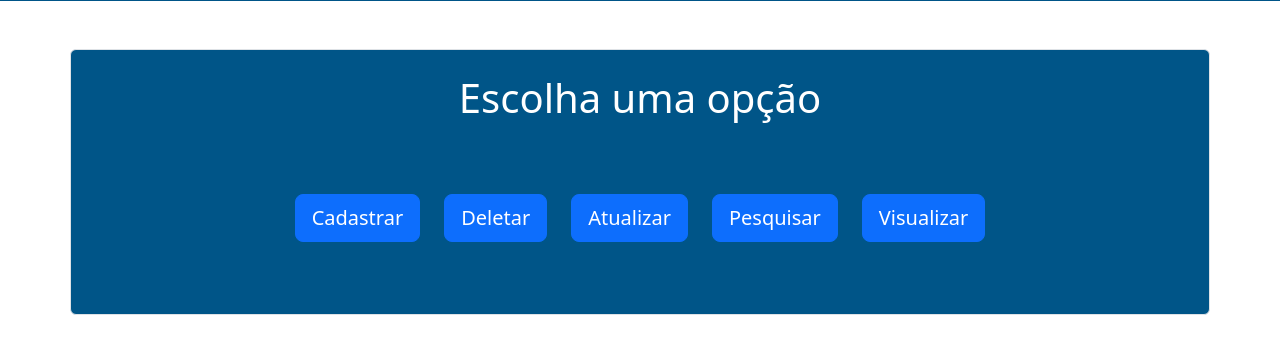
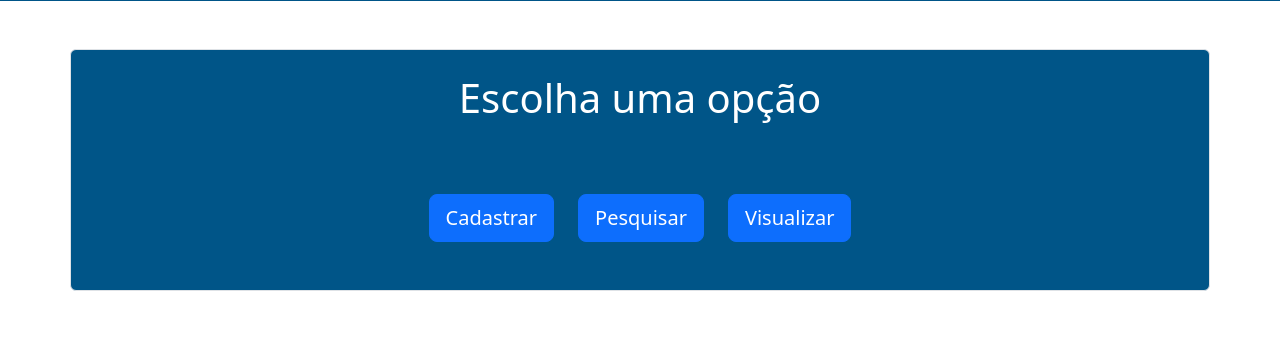
Before and after one commit to andreportol/ExercicioDjango, a Django app: page / in a window 1280 px wide. Shown: the part 227-581 px from the top of the page. Run offline with Django 4.2, Linux system fonts and the light colour scheme; some libraries are stand-ins or nearby versions.

Commit message:
Realizada a configuração do editarCadastro.

```diff
--- a/core/templates/complementodados.html
+++ b/core/templates/complementodados.html
@@ -114,6 +114,12 @@
                 </table>
             </div>
         </div>
+        <div class="row">
+            <div class="col mb-3">
+                <a class="btn btn-primary mt-3" href="{% url 'index' %}" role="button">Voltar</a>
+                <a class="btn btn-danger mt-3 mx-4" href="{% url 'editarCadastro' cadastro.id %}" role="button">Editar</a>
+            </div>
+        </div>
     </div>
 </body>
 
--- a/core/templates/index.html
+++ b/core/templates/index.html
@@ -45,16 +45,10 @@
             <div class="col">
                 <a class="btn btn-lg btn-primary mt-3" href="{% url 'cadastrar' %}" role="button">Cadastrar</a>
             </div>
-            <div class="col pb-4">
-                <a class="btn btn-lg btn-primary mt-3" href="{% url 'deletar' %}" role="button">Deletar</a>
-            </div>
-            <div class="col pb-4">
-                <a class="btn btn-lg btn-primary mt-3" href="{% url 'atualizar' %}" role="button">Atualizar</a>
-            </div>
-            <div class="col pb-4">
+            <div class="col">
                 <a class="btn btn-lg btn-primary mt-3" href="{% url 'pesquisar' %}" role="button">Pesquisar</a>
             </div>
-            <div class="col pb-4">
+            <div class="col">
                 <a class="btn btn-lg btn-primary mt-3" href="{% url 'visualizarDados' %}" role="button">Visualizar</a>
             </div>
         </div>
--- a/core/urls.py
+++ b/core/urls.py
@@ -1,15 +1,14 @@
 from django.urls import path
 
-from .views import (atualizar, cadastrar, complementodados, deletar, index,
-                    pesquisar, visualizarDados)
+from .views import (cadastrar, complementodados, deletar, editarCadastro,
+                    index, pesquisar, visualizarDados)
 
 urlpatterns = [
     path('', index, name='index'),
     path('cadastrar', cadastrar, name='cadastrar'),
     path('deletar', deletar, name='deletar'),
-    path('atualizar', atualizar, name='atualizar'),
     path('pesquisar', pesquisar, name='pesquisar'),
     path('visualizarDados', visualizarDados, name='visualizarDados'),
     path('complementodados/<int:pk>', complementodados, name='complementodados'),
-
+    path('editarCadastro/<int:pk>', editarCadastro, name='editarCadastro')
 ]
--- a/core/views.py
+++ b/core/views.py
@@ -35,8 +35,11 @@ def deletar(request):
     return render(request, 'deletar.html')
 
 
-def atualizar(request):
-    return render(request, 'atualizar.html')
+def editarCadastro(request, pk):
+    context = {
+        'cadastro' : Cadastro.objects.get(id = pk),
+    }
+    return render(request, 'editarCadastro.html', context)
 
 
 def pesquisar(request):
```
Also changed, not shown: core/templates/editarCadastro.html (added, +12 -0 lines), core/templates/pesquisar.html (+3 -5 lines), core/templates/visualizarDados.html (+12 -4 lines).
